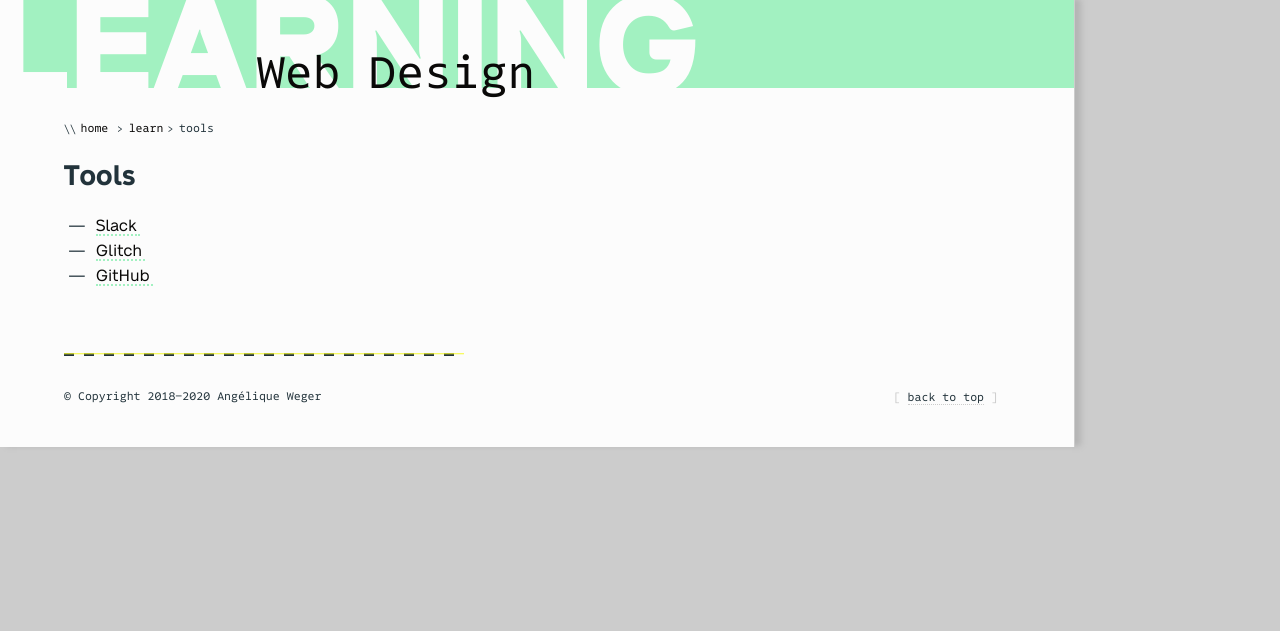
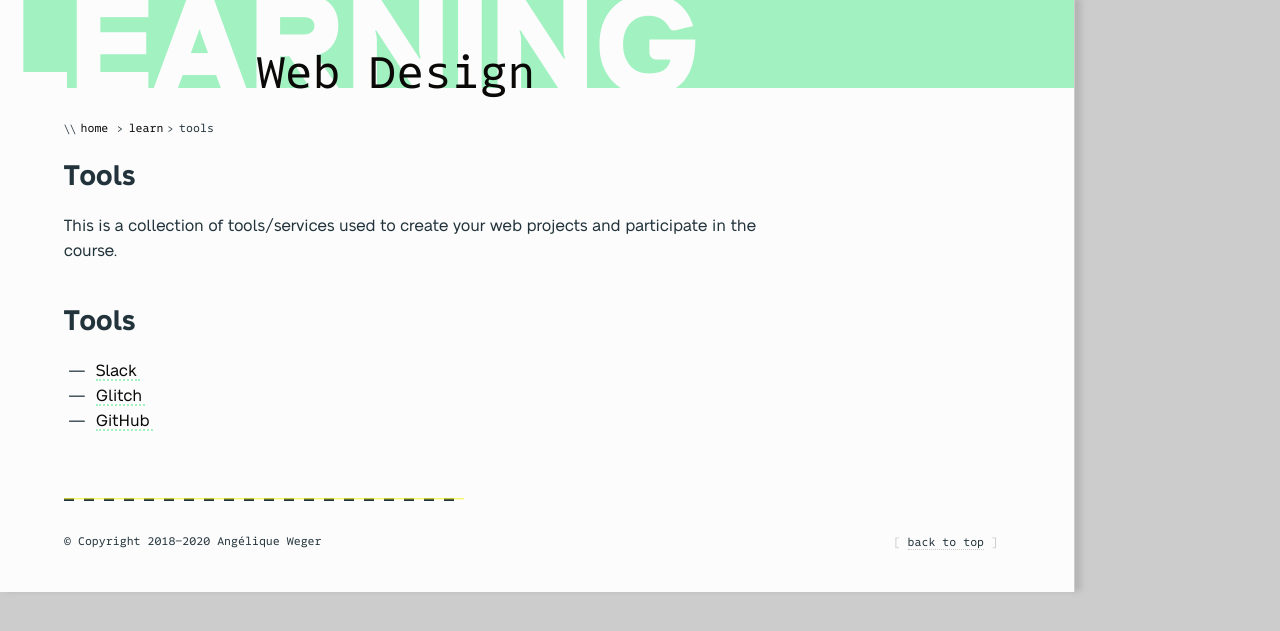
Before and after one commit to mica-web/mica-web.github.io, a Jekyll site: the page built from learn/tools.md, in a window 1280 px wide. Shown: the top 631 px of the page. Built offline with Jekyll 4.4.1, drawn with Linux system fonts in a browser that asks for light colours; some web fonts are replaced.

Commit message:
Add intro text to each category

```diff
--- a/learn/tools.md
+++ b/learn/tools.md
@@ -4,4 +4,8 @@ category: Tools
 level: [ intro, advanced ]
 ---
 
+# {{ page.topic }}
+
+This is a collection of tools/services used to create your web projects and participate in the course.
+
 {% include_relative _includes/cat-list.md %}
```
Also changed, not shown: learn/css.md (+4 -0 lines), learn/html.md (+4 -0 lines).
